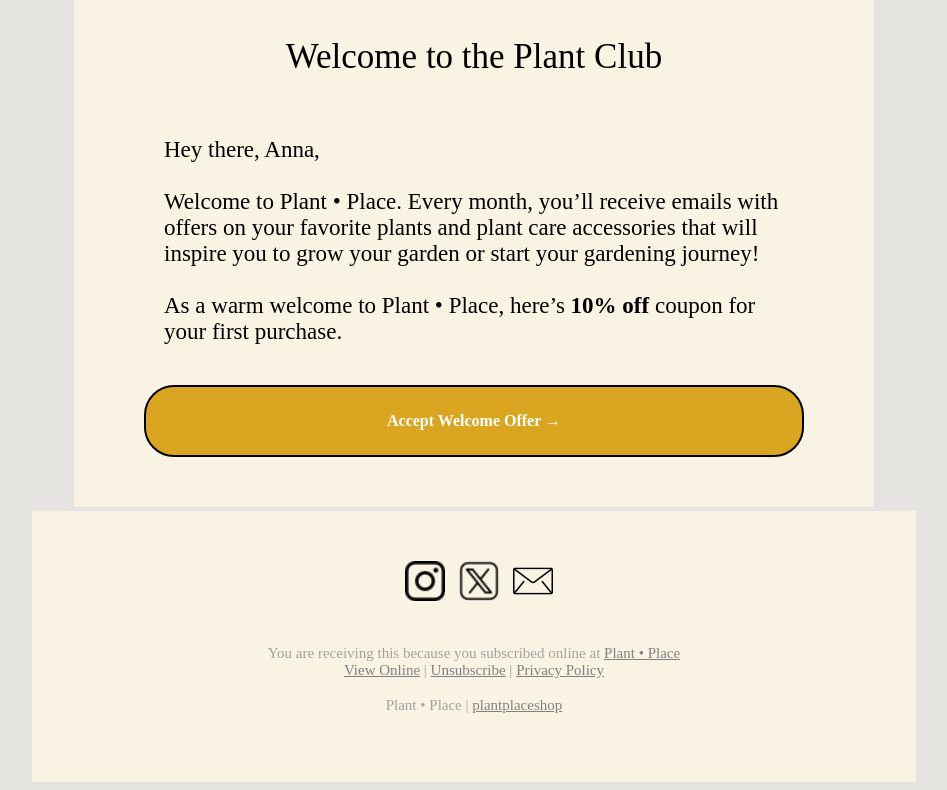
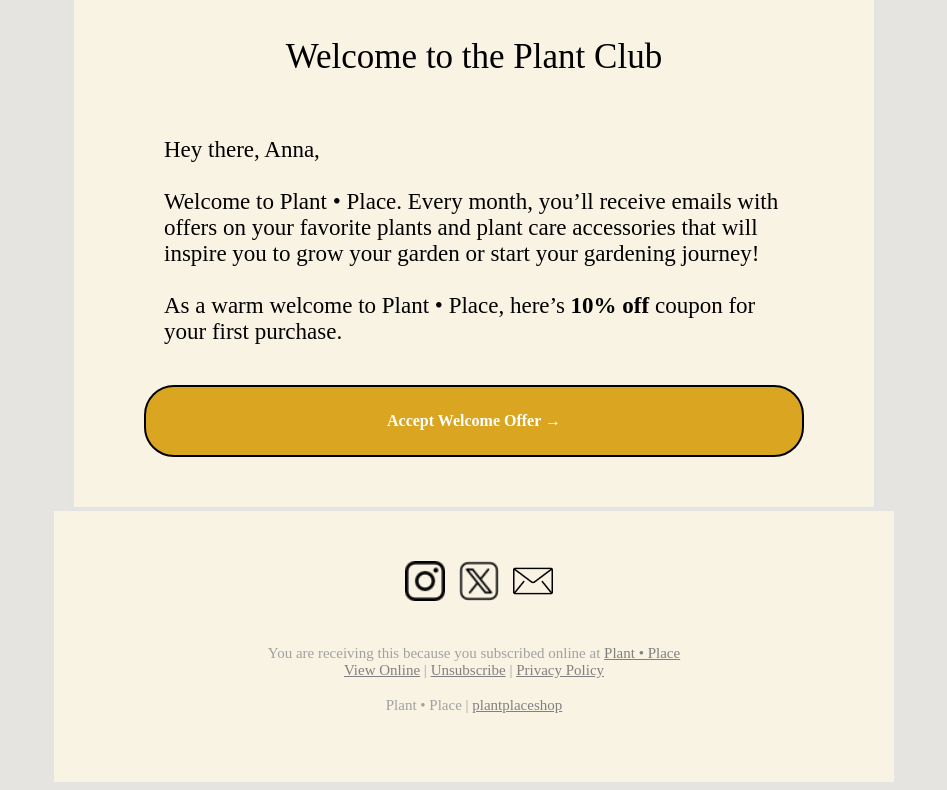
Before and after one commit to Anahisv23/Plant-Shop-Welcome-Email, a plain HTML site: page index.html in a window 1280 px wide. Shown: the part 574-1364 px from the top of the page, without its empty margins (166-1113 px from the left). Drawn offline with Linux system fonts and the light colour scheme.

Commit message:
fixed width on footer

```diff
--- a/index.html
+++ b/index.html
@@ -159,7 +159,7 @@
                 </table> <!-- end 3px grey border-->
 
                 <!--footer-->
-                <table width="70%" border="0" cellspacing="0" cellpadding="30" align="center" bgcolor="#f9f3e4"
+                <table width="800" border="0" cellspacing="0" cellpadding="30" align="center" bgcolor="#f9f3e4"
                     style="font-family: DM-Sans; font-size: 10pt; line-height: 130%; color: #a1a1a1;">
                     <!--Regulatory Footer-->
                     <tr>
```
